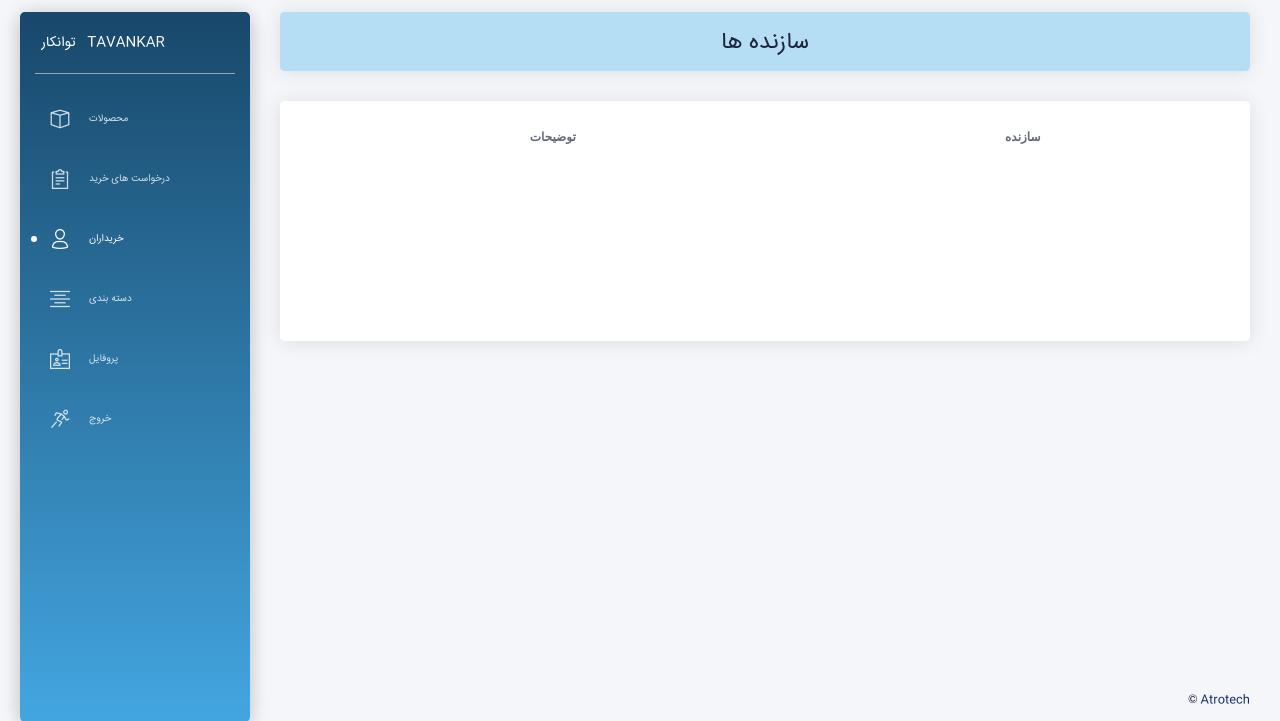
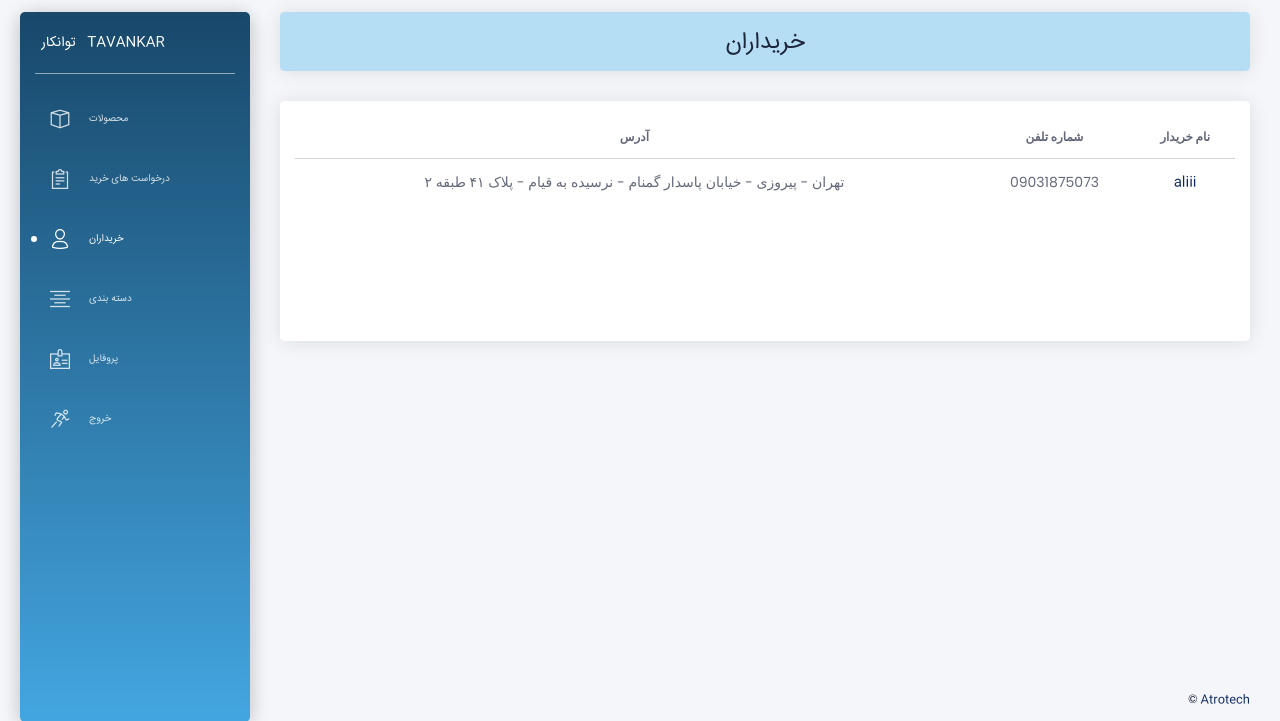
Before and after one commit to nimadorostkar/Sales-Assistant, a Django app: page /buyers in a window 1280 px wide. Shown: the part 68-789 px from the top of the page. Run offline with Django 3.2, Linux system fonts and the light colour scheme; a user stored in the database is signed in; data comes from the database, SQL or seed files in the repository; lists and menus that the app fills with data are empty; some libraries are stand-ins or nearby versions.

Commit message:
buyers.html fff

```diff
--- a/templates/buyers.html
+++ b/templates/buyers.html
@@ -14,7 +14,7 @@
   <div class="col-md-12">
     <div class="card card-lavender">
       <div class="card-header">
-        <h3 class="card-title" dir="rtl" align="center"> سازنده ها </h3>
+        <h3 class="card-title" dir="rtl" align="center"> خریداران </h3>
       </div>
     </div>
   </div>
@@ -36,19 +36,17 @@
           <table class="table tablesorter text-center" dir="rtl" align="center">
             <thead class="text-primary">
               <tr class="bold">
-                <th>
-                  سازنده
-                </th>
-                <th>
-                   توضیحات
-                </th>
+                <th> نام خریدار </th>
+                <th> شماره تلفن </th>
+                <th> آدرس </th>
               </tr>
             </thead>
             <tbody>
-              {% for Manufacturer in manufacturers %}
+              {% for Buyers in buyers %}
               <tr>
-                <td> <a href="{{ Manufacturer.get_absolute_url }}">  {{ Manufacturer.Name }} </a> </td>
-                <td> {{ Manufacturer.Description|slice:":100" }}.. </td>
+                <td> <a href="{{ Buyers.get_absolute_url }}">  {{ Buyers.name }} </a> </td>
+                <td> {{ Buyers.phone_number }} </td>
+                <td> {{ Buyers.address}} </td>
               </tr>
               {% endfor%}
             </tbody>
```
